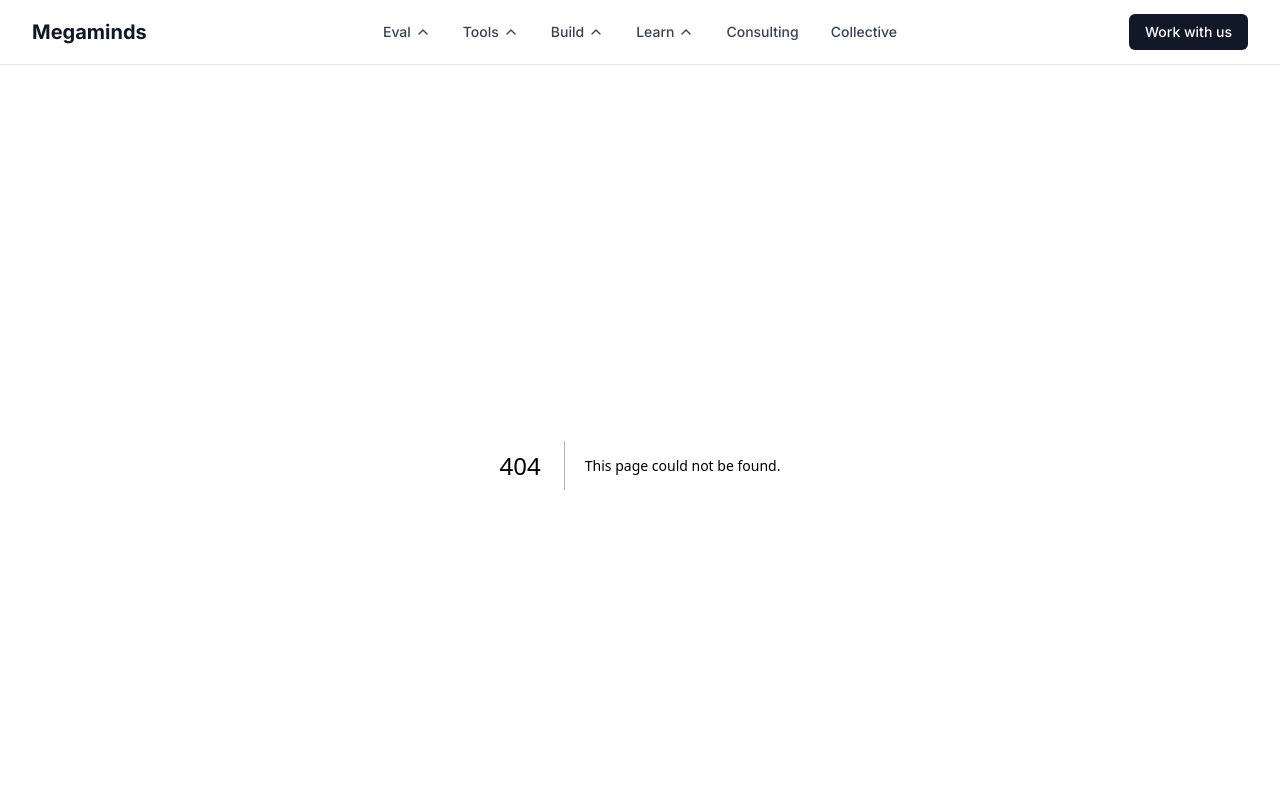
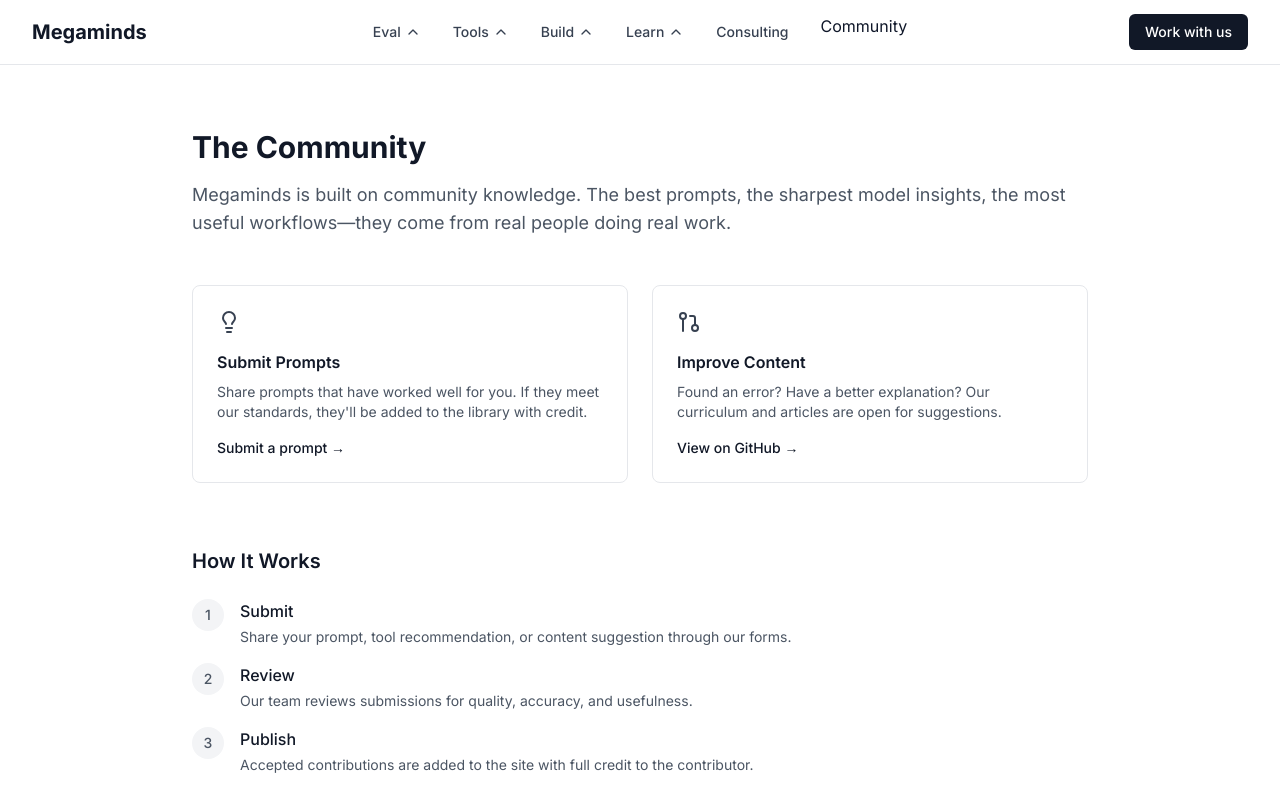
Before and after one commit to asavschaeffer/megaminds-web, a Next.js app: page /community in a window 1280 px wide. Before the commit this address had no page. Shown: the top 800 px of the page. Built offline with nearby package versions, Linux system fonts and the light colour scheme.

Commit message:
rename: collective to community

```diff
--- a/app/collective/page.tsx
+++ b/app/community/page.tsx
@@ -2,15 +2,15 @@ import Link from 'next/link'
 import { Users, Lightbulb, GitPullRequest, Trophy } from 'lucide-react'
 
 export const metadata = {
-  title: 'Collective | Megaminds',
+  title: 'Community | Megaminds',
   description: 'Join our community and contribute to the AI knowledge base.',
 }
 
-export default function CollectivePage() {
+export default function CommunityPage() {
   return (
     <div className="py-16 px-6 lg:px-8">
       <div className="mx-auto max-w-4xl">
-        <h1 className="text-3xl font-bold text-gray-900">The Collective</h1>
+        <h1 className="text-3xl font-bold text-gray-900">The Community</h1>
         <p className="mt-4 text-lg text-gray-600">
           Megaminds is built on community knowledge. The best prompts, the sharpest
           model insights, the most useful workflows—they come from real people doing real work.
--- a/components/nav/footer.tsx
+++ b/components/nav/footer.tsx
@@ -29,7 +29,7 @@ const footerLinks = {
     title: 'Company',
     links: [
       { label: 'Consulting', href: '/consulting' },
-      { label: 'Collective', href: '/collective' },
+      { label: 'Community', href: '/community' },
       { label: 'About', href: '/about' },
       { label: 'Contact', href: '/about/contact' },
     ]
--- a/components/nav/header.tsx
+++ b/components/nav/header.tsx
@@ -89,10 +89,9 @@ export function Header() {
               Consulting
             </Link>
             <Link
-              href="/collective"
-              className="text-sm font-medium text-gray-700 hover:text-gray-900 transition-colors py-2"
+              href="/community"
             >
-              Collective
+              Community
             </Link>
           </div>
 
@@ -228,7 +227,7 @@ function MobileMenu({ open, onClose }: { open: boolean; onClose: () => void }) {
                 className="block py-2 text-sm font-medium text-gray-700 hover:text-gray-900"
                 onClick={onClose}
               >
-                Collective
+                Community
               </Link>
             </div>
             <div className="py-6">
```
